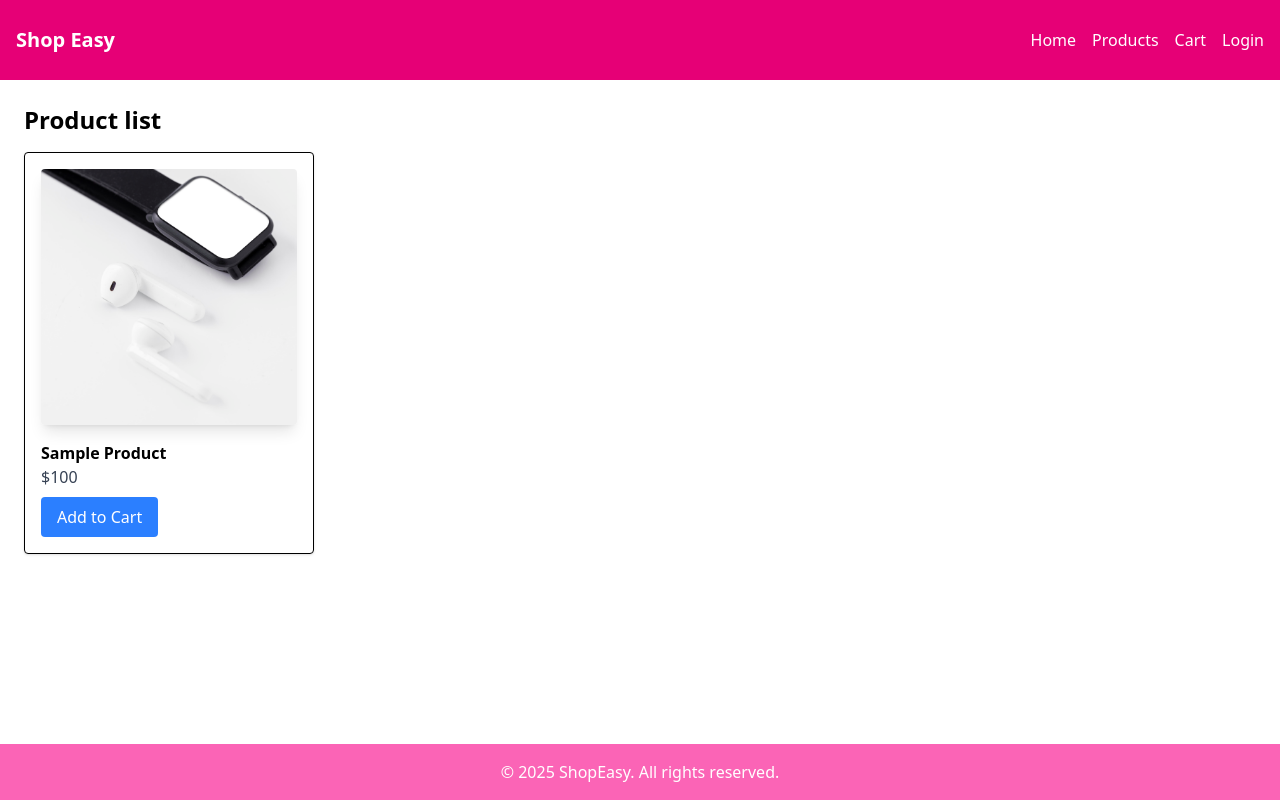
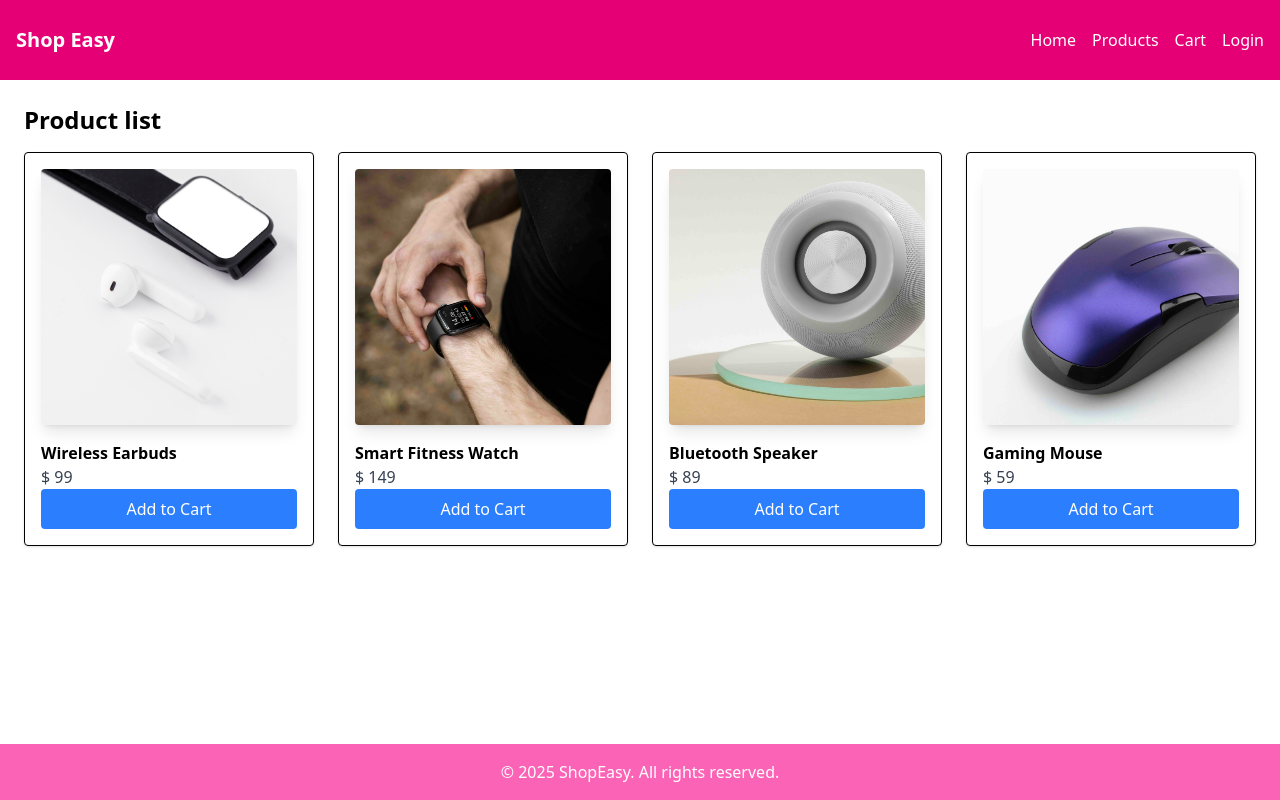
Before and after one commit to h662/shopping-app-2, a React (Vite) app: page /products in a window 1280 px wide. Built offline with nearby package versions, Linux system fonts and the light colour scheme.

Commit message:
Add to cart

```diff
--- a/package.json
+++ b/package.json
@@ -16,6 +16,7 @@
     "react-dom": "^18.3.1",
     "react-redux": "^9.2.0",
     "react-router-dom": "^7.1.5",
+    "react-toastify": "^11.0.3",
     "tailwindcss": "^4.0.3"
   },
   "devDependencies": {
--- /dev/null
+++ b/src/components/AddToCartButton.jsx
@@ -0,0 +1,25 @@
+import { useDispatch } from "react-redux";
+import { addToCart } from "../store/slices/cartSlice";
+import { toast } from "react-toastify";
+
+function AddToCartButton({ product }) {
+  const dispatch = useDispatch();
+
+  const handleAddToCart = (e) => {
+    e.preventDefault();
+
+    dispatch(
+      addToCart({ id: product.id, name: product.name, price: product.price })
+    );
+
+    toast.success(`${product.name} has been added to your cart!`);
+  };
+
+  return (
+    <button className="button-style" onClick={handleAddToCart}>
+      Add to Cart
+    </button>
+  );
+}
+
+export default AddToCartButton;
--- a/src/components/Layout.jsx
+++ b/src/components/Layout.jsx
@@ -1,6 +1,7 @@
 import { Outlet } from "react-router-dom";
 import Header from "./Header";
 import Footer from "./Footer";
+import { ToastContainer } from "react-toastify";
 
 function Layout() {
   return (
@@ -10,6 +11,7 @@ function Layout() {
         <Outlet />
       </main>
       <Footer />
+      <ToastContainer />
     </div>
   );
 }
--- /dev/null
+++ b/src/components/ProductCard.jsx
@@ -0,0 +1,22 @@
+import { Link } from "react-router-dom";
+import AddToCartButton from "./AddToCartButton";
+
+function ProductCard({ product }) {
+  return (
+    <Link
+      to={`/products/${product.id}`}
+      className="p-4 border rounded shadow hover:shadow-lg"
+    >
+      <img
+        src={`/assets/${product.image}`}
+        alt="Sample Product"
+        className="w-full h-64 object-cover rounded shadow-lg"
+      />
+      <h3 className="font-semibold mt-4">{product.name}</h3>
+      <p className="text-gray-700">$ {product.price}</p>
+      <AddToCartButton product={product} />
+    </Link>
+  );
+}
+
+export default ProductCard;
--- a/src/index.css
+++ b/src/index.css
@@ -18,6 +18,6 @@
   }
 
   .button-style {
-    @apply w-full px-6 py-2 bg-blue-500 text-white rounded;
+    @apply w-full px-6 py-2 bg-blue-500 text-white rounded cursor-pointer;
   }
 }
--- a/src/pages/ProductDetail.jsx
+++ b/src/pages/ProductDetail.jsx
@@ -1,30 +1,32 @@
 import { useParams } from "react-router-dom";
+import dummyProducts from "../dummyData.json";
+import AddToCartButton from "../components/AddToCartButton";
 
 function ProductDetail() {
   const { id } = useParams();
+
+  const product = dummyProducts.find((item) => item.id === parseInt(id));
+
+  if (!product) {
+    return <p>Product not found.</p>;
+  }
 
   return (
     <div className="container">
       <h1 className="page-title">Product Detail</h1>
       <div className="flex flex-col lg:flex-row gap-6">
         <img
-          src={`/assets/${id}.jpg`}
-          alt={`Product ${id}`}
+          src={`/assets/${product.image}`}
+          alt={product.name}
           className="w-full lg:w-1/2 h-64 object-cover rounded shadow"
         />
-        <div className="flex flex-col gap-4">
-          <h2 className="text-xl font-bold">Sample Product {id}</h2>
-          <p className="text-gray-700">
-            This is a detailed description of product {id}.
-          </p>
-          <p className="text-lg font-bold text-blue-500">$ 100</p>
+        <div className="flex flex-col gap-4 grow">
+          <h2 className="text-xl font-bold">{product.name}</h2>
+          <p className="text-gray-700">{product.description}</p>
+          <p className="text-lg font-bold text-blue-500">$ {product.price}</p>
           <div className="flex gap-4">
-            <button className="px-4 py-2 bg-green-500 text-white rounded">
-              Buy Now
-            </button>
-            <button className="px-4 py-2 bg-blue-500 text-white rounded">
-              Add to Cart
-            </button>
+            <button className="button-style bg-green-500">Buy Now</button>
+            <AddToCartButton product={product} />
           </div>
         </div>
       </div>
--- a/src/pages/ProductList.jsx
+++ b/src/pages/ProductList.jsx
@@ -1,26 +1,14 @@
-import { Link } from "react-router-dom";
+import ProductCard from "../components/ProductCard";
+import dummyProducts from "../dummyData.json";
 
 function ProductList() {
   return (
     <div className="container">
       <h1 className="page-title">Product list</h1>
       <div className="grid gird-cols-1 sm:grid-cols-2 lg:grid-cols-4 gap-6">
-        {/* Product Cards */}
-        <Link
-          to="/products/1"
-          className="p-4 border rounded shadow hover:shadow-lg"
-        >
-          <img
-            src="/assets/1.jpg"
-            alt="Sample Product"
-            className="w-full h-64 object-cover rounded shadow-lg"
-          />
-          <h3 className="font-semibold mt-4">Sample Product</h3>
-          <p className="text-gray-700">$100</p>
-          <button className="mt-2 px-4 py-2 bg-blue-500 text-white rounded">
-            Add to Cart
-          </button>
-        </Link>
+        {dummyProducts?.map((product) => (
+          <ProductCard key={product.id} product={product} />
+        ))}
       </div>
     </div>
   );
--- a/src/store/index.js
+++ b/src/store/index.js
@@ -1,9 +1,11 @@
 import { configureStore } from "@reduxjs/toolkit";
 import userReducer from "./slices/userSlice";
+import cartReducer from "./slices/cartSlice";
 
 export const store = configureStore({
   reducer: {
     user: userReducer,
+    cart: cartReducer,
   },
 });
 
--- /dev/null
+++ b/src/store/slices/cartSlice.js
@@ -0,0 +1,53 @@
+import { createSlice } from "@reduxjs/toolkit";
+
+const initialState = {
+  items: [],
+  totalAmount: 0,
+};
+
+const cartSlice = createSlice({
+  name: "cart",
+  initialState,
+  reducers: {
+    addToCart: (state, action) => {
+      const existingItem = state.items.find(
+        (item) => item.id === action.payload.id
+      );
+
+      if (existingItem) {
+        existingItem.quantity++;
+      } else {
+        state.items.push({ ...action.payload, quantity: 1 });
+      }
+
+      state.totalAmount += action.payload.price;
+    },
+    updateQuantity: (state, action) => {
+      const item = state.items.find((item) => item.id === action.payload.id);
+
+      if (item) {
+        const quantityChange = action.payload.quantity - item.quantity;
+        item.quantity = action.payload.quantity;
+        state.totalAmount += item.price * quantityChange;
+      }
+    },
+    removeFromCart: (state, action) => {
+      const itemIndex = state.items.findIndex(
+        (item) => item.id === action.payload.id
+      );
+      if (itemIndex !== -1) {
+        state.totalAmount -=
+          state.items[itemIndex].price * state.items[itemIndex].quantity;
+        state.items.splice(itemIndex, 1);
+      }
+    },
+    clearCart: (state) => {
+      state.items = [];
+      state.totalAmount = 0;
+    },
+  },
+});
+
+export const { addToCart, updateQuantity, removeFromCart, clearCart } =
+  cartSlice.actions;
+export default cartSlice.reducer;
```
Also changed, not shown: 1 other file (tests, documents, lock files or other folders).
